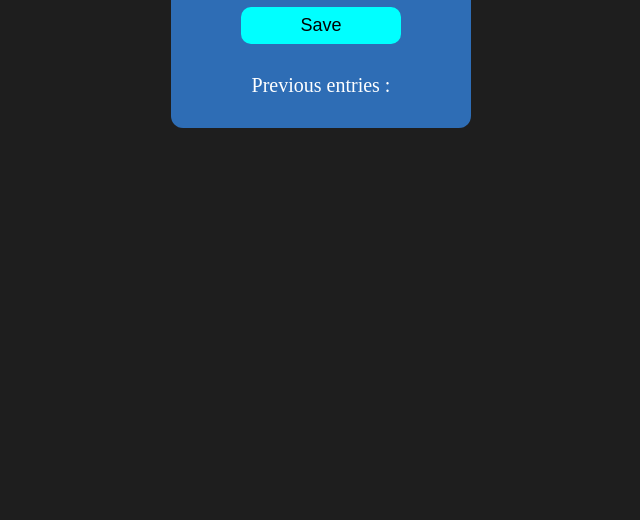
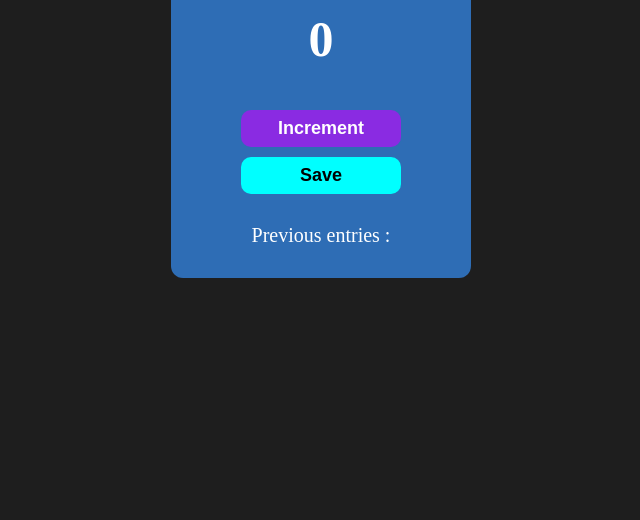
Before and after one commit to Vidittamrakar21/counter_app, a plain HTML site: page index.html in a window 1280 px wide. Shown: the part 280-800 px from the top of the page, without its empty margins (319-959 px from the left). Drawn offline with Linux system fonts and the light colour scheme.

Commit message:
Update style.css

```diff
--- a/style.css
+++ b/style.css
@@ -19,6 +19,8 @@ body{
    height: 400px;
    background-color: rgb(46, 109, 181);
    color: white;
+
+   margin-top: 150px;
 }
 
 
@@ -30,14 +32,26 @@ body{
     font-size: 18px;
     border-radius: 10px;
     border: none;
+    font-weight: bold;
 }
 
 #btn{
     background-color: blueviolet;
+    color: white;
+}
+#ctn{
+    background-color: aqua;
+    color: black;
 }
 
-#ctn{
-    background-color: aqua;
+#btn:hover{
+    background-color: rgb(152, 69, 228);
+    color: white;
+}
+
+#ctn:hover{
+    background-color: rgb(248, 6, 83);
+    color: black;
 }
 
 #display{
```
